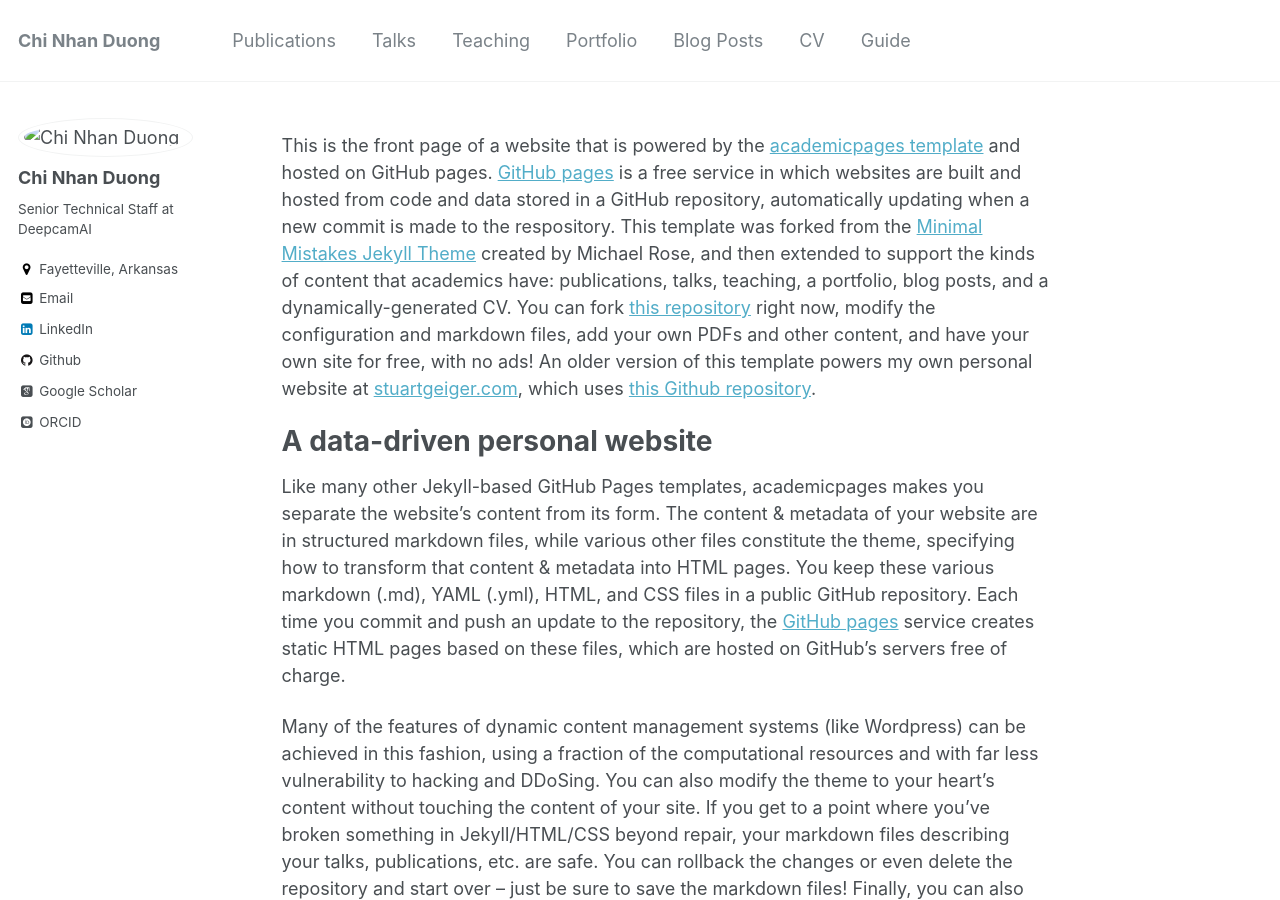
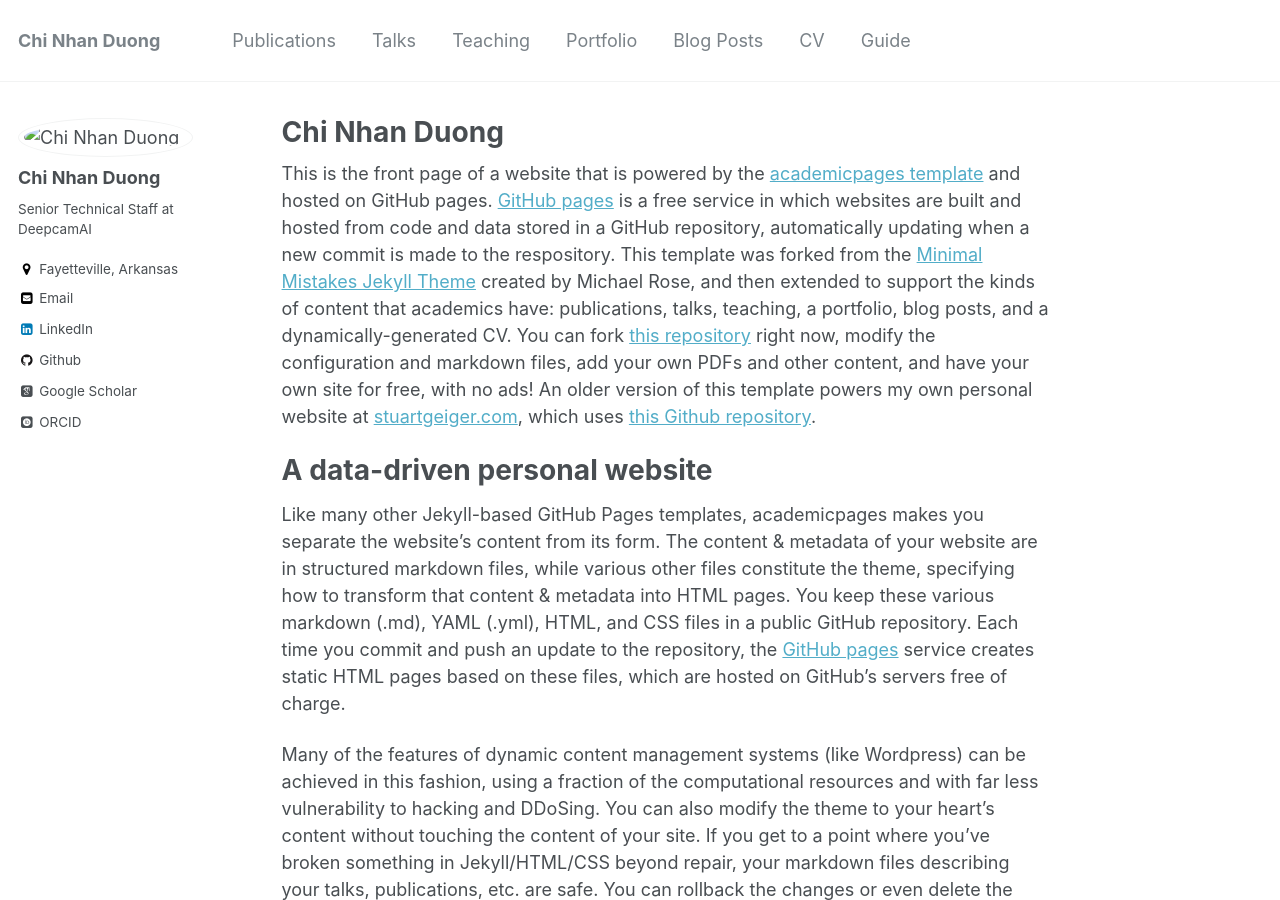
Before and after one commit to dcnhan/dcnhan.github.io, a Jekyll site: the page built from _pages/about.md, in a window 1280 px wide and 900 px high. Built offline with Jekyll 4.4.1, drawn with Linux system fonts in a browser that asks for light colours; some web fonts are replaced.

Commit message:
second commit

```diff
--- a/_pages/about.md
+++ b/_pages/about.md
@@ -1,6 +1,6 @@
 ---
 permalink: /
-title: ""
+title: "Chi Nhan Duong"
 excerpt: "About me"
 author_profile: true
 redirect_from:
```
